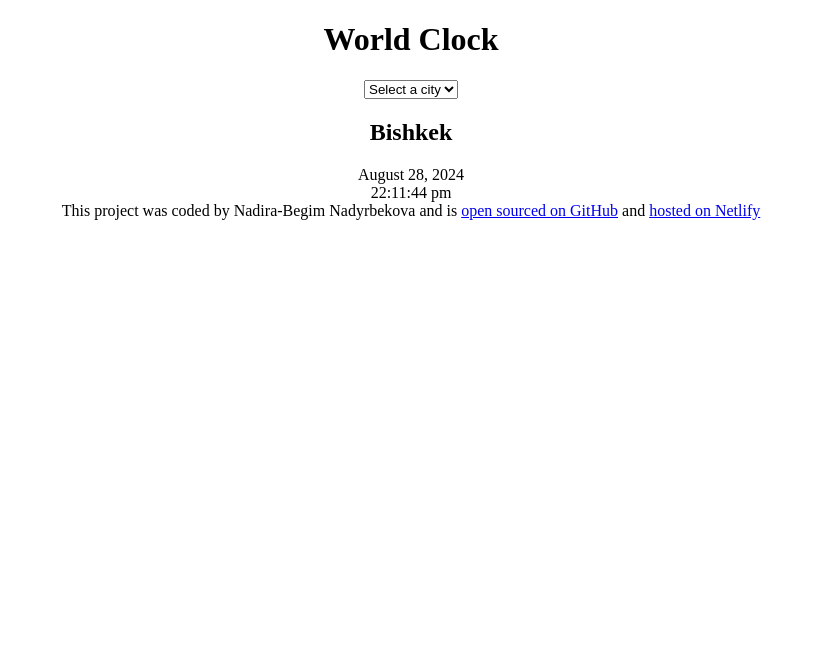
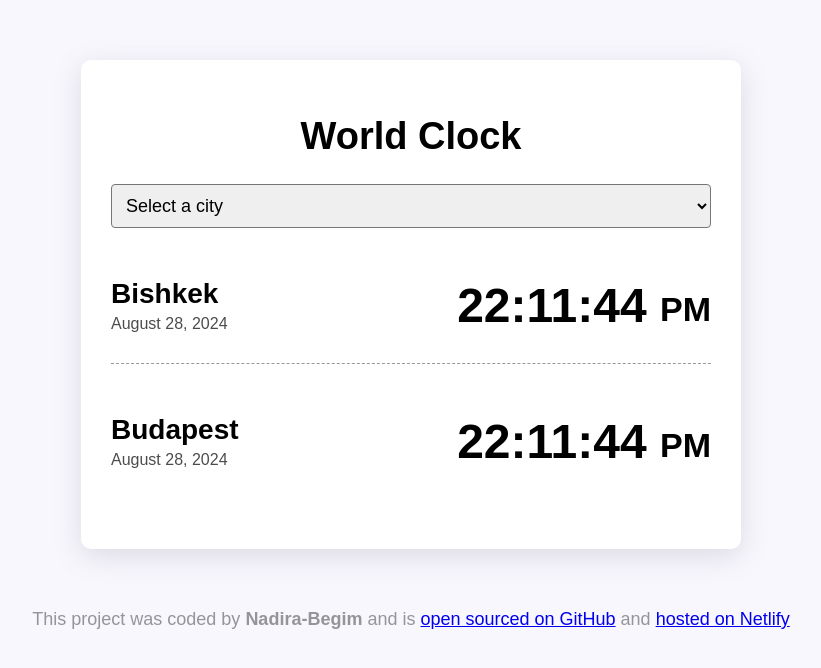
Before and after one commit to Nadi2894/World-Clock, a plain HTML site: page index.html in a window 1280 px wide. Shown: the whole page, without its empty margins (229-1050 px from the left). Drawn offline with Linux system fonts and the light colour scheme.

Commit message:
Added CSS

```diff
--- a/index.html
+++ b/index.html
@@ -16,12 +16,28 @@
         <option value="">London</option>
       </select>
       <div class="city">
+        <div>
           <h2>Bishkek</h2>
           <div class="date">August 28, 2024</div>
-        <div class="time">22:11:44 pm</div>
+        </div>
+        <div class="time">
+          22:11:44
+          <small> PM </small>
+        </div>
+      </div>
+      <div class="city">
+        <div>
+          <h2>Budapest</h2>
+          <div class="date">August 28, 2024</div>
+        </div>
+        <div class="time">
+          22:11:44
+          <small> PM </small>
+        </div>
+      </div>
     </div>
     <footer>
-        This project was coded by Nadira-Begim Nadyrbekova and is
+      This project was coded by <strong>Nadira-Begim</strong> and is
       <a href="https://github.com/Nadi2894/World-Clock">
         open sourced on GitHub</a
       >
@@ -30,7 +46,7 @@
         hosted on Netlify</a
       >
     </footer>
-    </div>
+
     <script src="src/java.js"></script>
   </body>
 </html>
--- a/src/style.css
+++ b/src/style.css
@@ -1,9 +1,56 @@
+body {
+  background-color: #f9f7fe;
+  font-family: Arial, Helvetica, sans-serif;
+}
 h1 {
   text-align: center;
+  font-family: Arial, Helvetica, sans-serif;
+  font-size: 38px;
+}
+select {
+  display: block;
+  width: 100%;
+  padding: 10px;
+  border-radius: 4px;
+  font-size: 18px;
+}
+h2 {
+  margin: 0 0 5px;
+  font-size: 28px;
 }
 .container {
-  text-align: center;
+  background-color: white;
+  max-width: 600px;
+  margin: 60px auto;
+  padding: 30px;
+  border-radius: 10px;
+  box-shadow: rgba(100, 100, 111, 0.2) 0px 7px 29px 0px;
 }
+.date {
+  opacity: 0.7;
+}
+.city {
+  display: flex;
+  justify-content: space-between;
+  margin: 20px 0;
+  border-bottom: 1px dashed rgba(0, 0, 0, 0.4);
+  padding: 30px 0;
+}
+.city:last-child {
+  border: none;
+}
+.time {
+  font-size: 48px;
+  font-weight: bold;
+}
+.time small {
+  font-size: 34px;
+  line-height: 36px;
+  vertical-align: middle;
+}
+
 footer {
   text-align: center;
+  font-size: 18px;
+  color: rgba(0, 0, 0, 0.4);
 }
```
Lines whose indentation alone changed are shown as unchanged.
